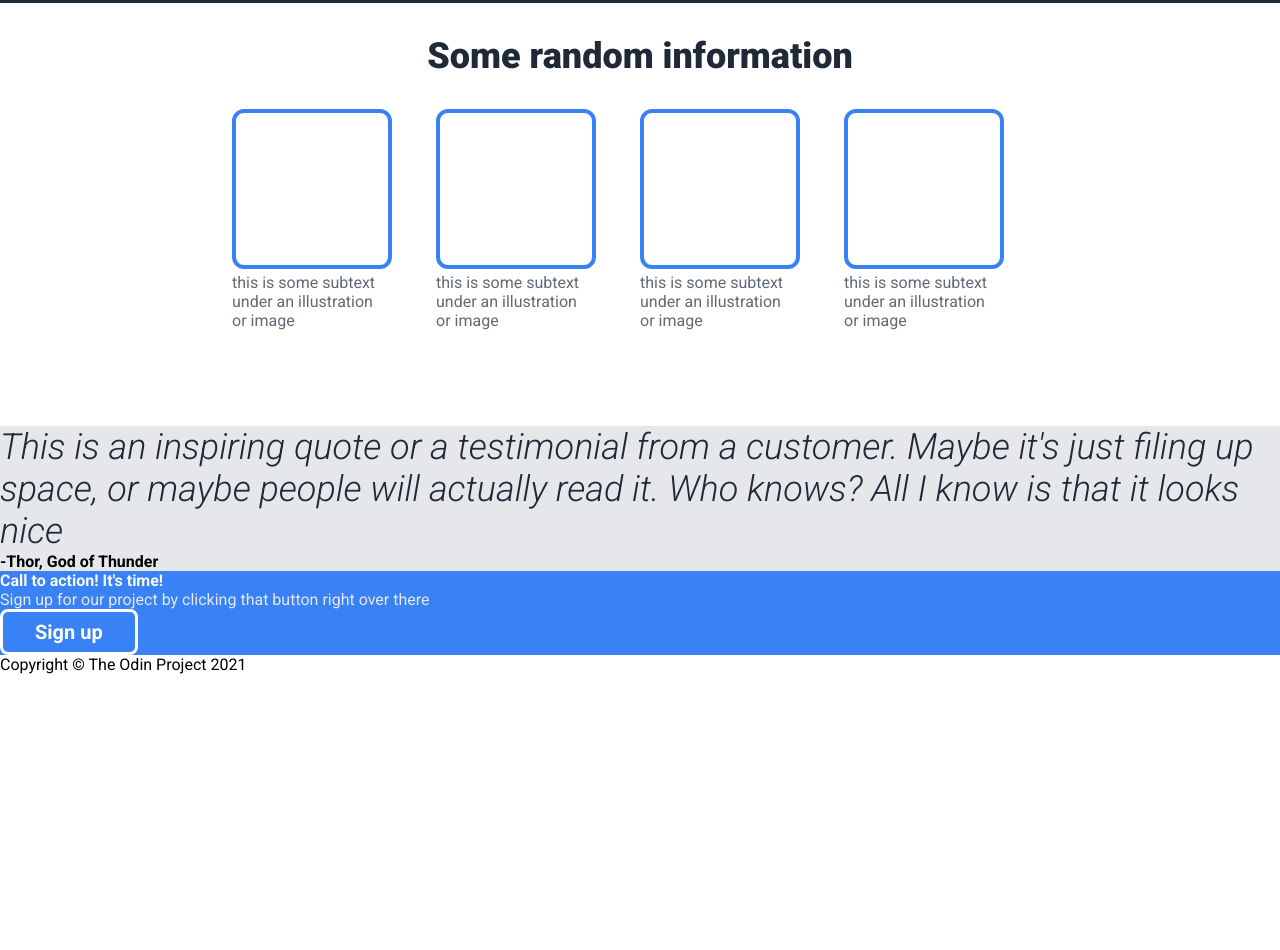
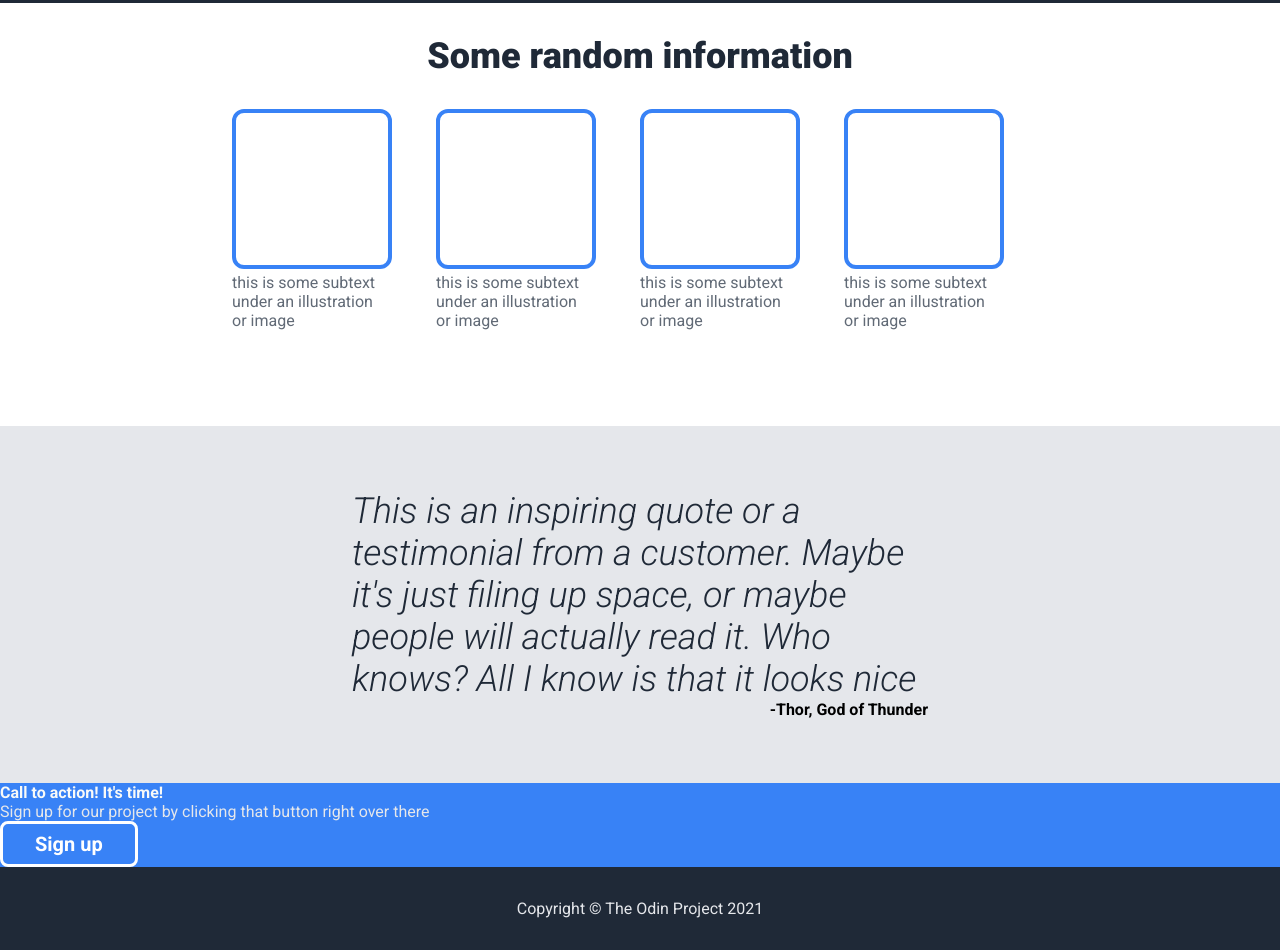
Before and after one commit to SkySilkK/odin-landing-page, a plain HTML site: page index.html in a window 1280 px wide. Shown: the part 612-1562 px from the top of the page. Before the commit the page ends 1286 px from the top, so only its background shows below. Drawn offline with Linux system fonts and the light colour scheme.

Commit message:
feat: add color and padding to footer and quote section

```diff
--- a/css/style.css
+++ b/css/style.css
@@ -90,6 +90,15 @@ a {
 
 .quotesection{
   background-color: #E5E7EB;
+  display: flex;
+  flex-direction: column;
+  padding: 4rem;
+  padding-left: 22rem;
+  padding-right: 22rem;
+  align-items: flex-end;
+}
+
+.quoteby{
 }
 
 .abox {
@@ -135,3 +144,11 @@ h4{
 .callbar > button{
   border: 3px solid  #fff;
 }
+
+footer {
+  display: flex;
+  justify-content: center;
+  padding: 2rem;
+  background-color: #1F2937;
+  color: #E5E7EB;
+}
```
